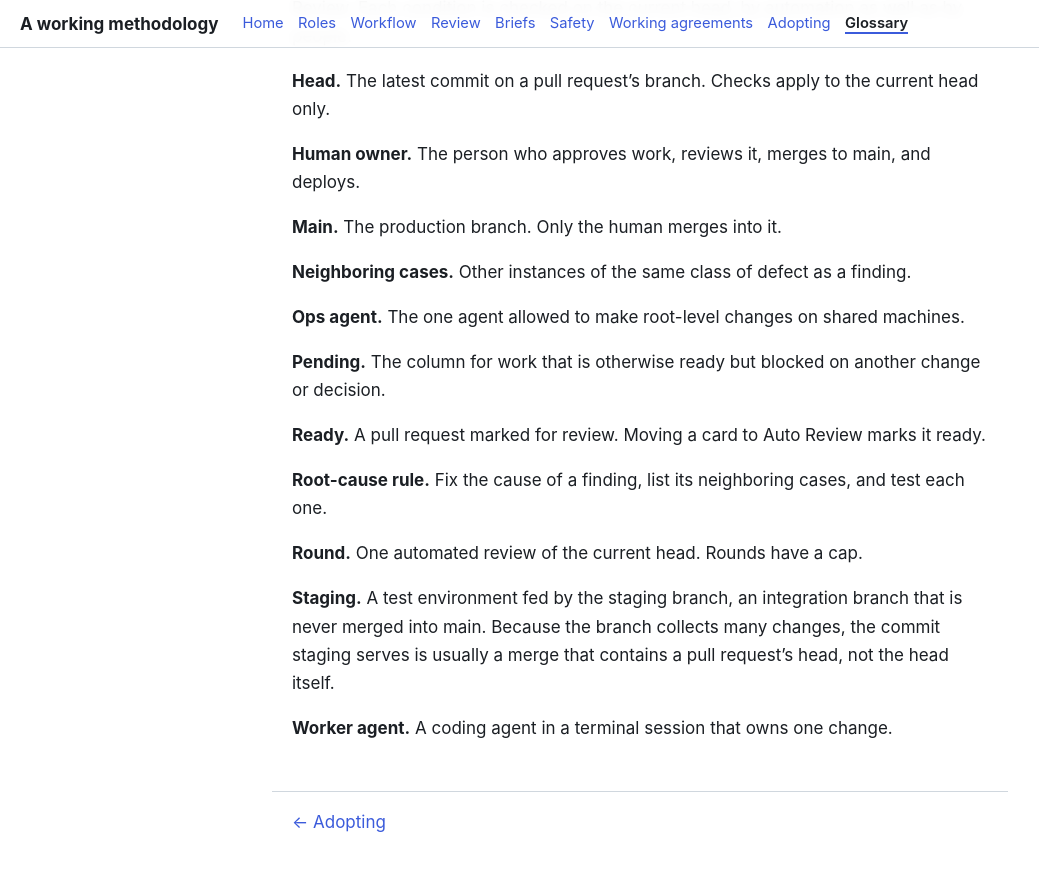
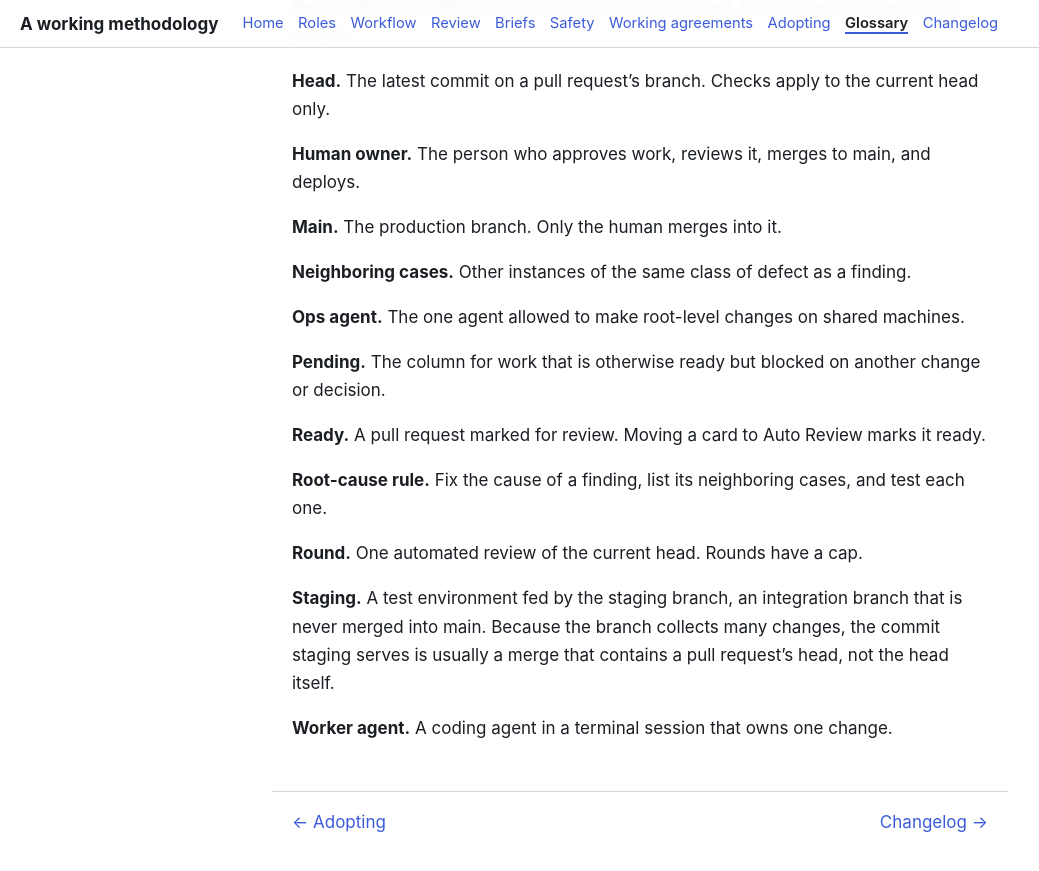
Before and after one commit to tangentcode/methodology, a Jekyll site: the page built from glossary.md, in a window 1280 px wide and 900 px high, scrolled down 565 px. Shown: the top 871 px of the window, without its empty margins (0-1039 px from the left). Built offline with Jekyll 4.4.1, drawn with Linux system fonts in a browser that asks for light colours; our own code applies the rules of GitHub Pages for plain Markdown files.

Commit message:
Add a Changelog page built from merged pull requests

```diff
--- a/_config.yml
+++ b/_config.yml
@@ -34,8 +34,10 @@ nav:
   - { file: working-agreements.md, label: Working agreements }
   - { file: adopting.md, label: Adopting }
   - { file: glossary.md, label: Glossary }
+  - { file: changelog.md, label: Changelog }
 exclude:
   - Gemfile
   - Gemfile.lock
   - vendor
   - diagrams-src
+  - scripts
```
Also changed, not shown: .github/workflows/pages.yml, changelog.md (added), 1 other file.
